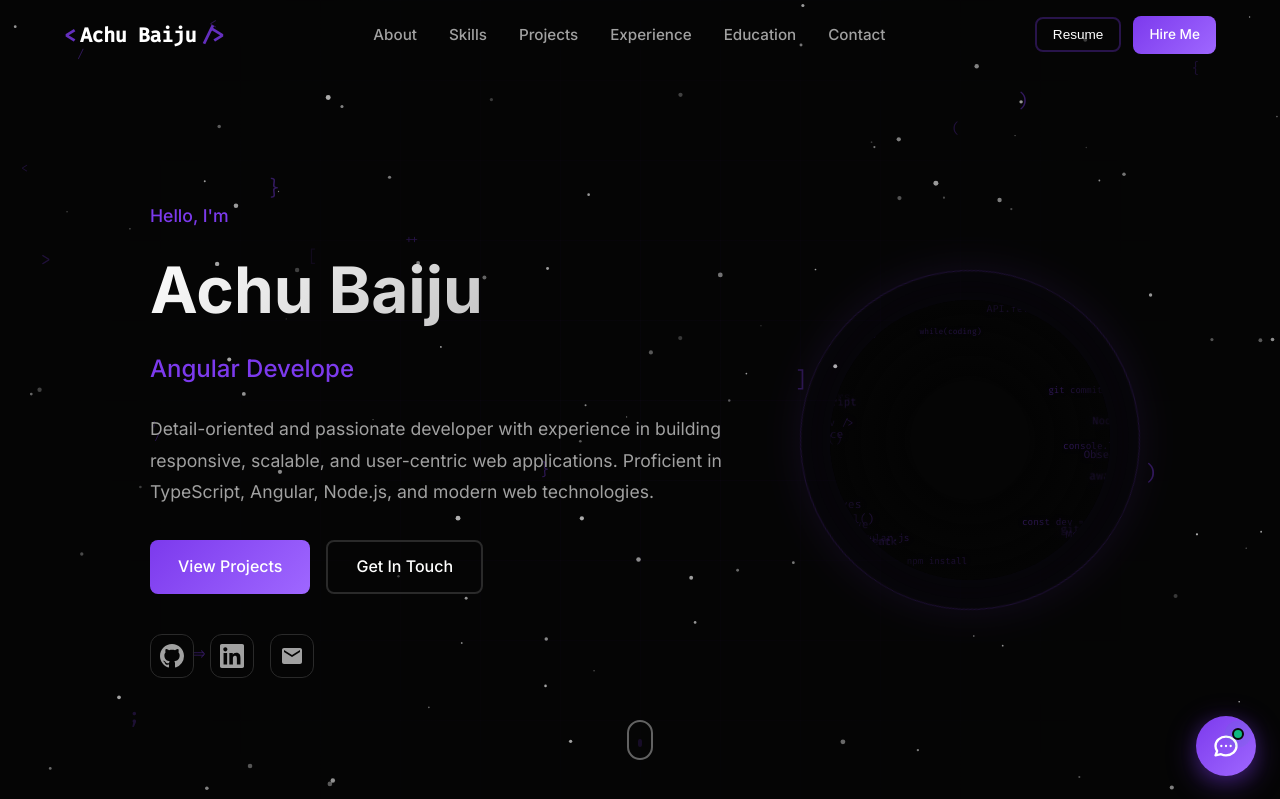
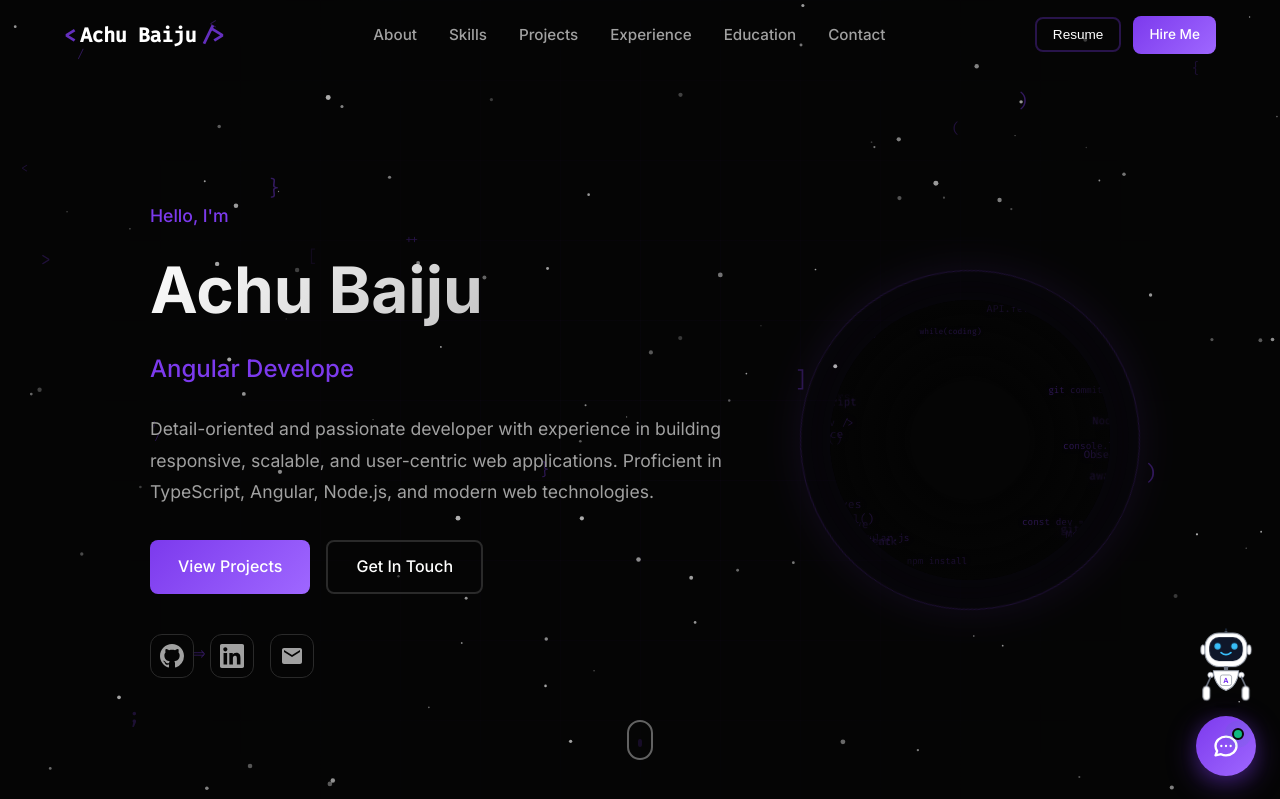
Before and after one commit to Achu-Kappithan/portfolio, an Angular app in the folder portfolio/: page / in a window 1280 px wide. Shown: the top 799 px of the page. Built offline with nearby package versions, Linux system fonts and the light colour scheme.

Commit message:
design: Add animated human-shaped robot hover above chat bubble trigger

```diff
--- a/portfolio/src/app/components/chatbot/chatbot.html
+++ b/portfolio/src/app/components/chatbot/chatbot.html
@@ -1,8 +1,70 @@
-<!-- Chatbot Trigger Button -->
+<!-- Chatbot Trigger Container -->
+<div class="chatbot-trigger-container" [class.chat-open]="isOpen()">
+  @if (!isOpen()) {
+    <!-- Hovering Robot Avatar above the trigger -->
+    <div class="chatbot-robot-avatar">
+      <!-- Speech bubble next to the robot -->
+      <div class="chatbot-tooltip">
+        <span>Ask me about Achu! 🤖</span>
+      </div>
+
+      <!-- The Hovering Robot SVG -->
+      <svg class="robot-svg" viewBox="0 0 100 120" xmlns="http://www.w3.org/2000/svg">
+        <!-- Shadow -->
+        <ellipse class="robot-shadow" cx="50" cy="114" rx="16" ry="3" fill="#000000" opacity="0.25" />
+
+        <!-- Animated Group (Head, Body, Arms) -->
+        <g class="robot-body-group">
+          <!-- Ears -->
+          <ellipse cx="17" cy="34" rx="3" ry="7" fill="#ffffff" stroke="#9ca3af" stroke-width="1" />
+          <ellipse cx="83" cy="34" rx="3" ry="7" fill="#ffffff" stroke="#9ca3af" stroke-width="1" />
+
+          <!-- Head Outer -->
+          <rect x="20" y="10" width="60" height="48" rx="20" fill="#ffffff" stroke="#9ca3af" stroke-width="1.5" />
+          <!-- Camera on top -->
+          <rect x="48" y="7" width="4" height="3" rx="1" fill="#4b5563" />
+          <circle cx="50" cy="5" r="1.5" fill="#1e293b" />
+
+          <!-- Face Visor -->
+          <rect x="26" y="16" width="48" height="34" rx="14" fill="#0f172a" />
+
+          <!-- Glowing Eyes -->
+          <circle cx="38" cy="29" r="4.5" fill="#38bdf8" class="robot-eyes" />
+          <circle cx="62" cy="29" r="4.5" fill="#38bdf8" class="robot-eyes" />
+
+          <!-- Smiling Mouth -->
+          <path d="M 43 38 Q 50 44 57 38" fill="none" stroke="#38bdf8" stroke-width="2.5" stroke-linecap="round" />
+
+          <!-- Neck -->
+          <rect x="47" y="58" width="6" height="5" rx="1" fill="#6b7280" />
+
+          <!-- Shoulders -->
+          <circle cx="28" cy="70" r="4" fill="#ffffff" stroke="#9ca3af" stroke-width="1" />
+          <circle cx="72" cy="70" r="4" fill="#ffffff" stroke="#9ca3af" stroke-width="1" />
+
+          <!-- Torso Shield -->
+          <path d="M 32 64 L 68 64 C 68 64 68 86 50 92 C 32 86 32 64 32 64 Z" fill="#ffffff" stroke="#9ca3af" stroke-width="1.5" />
+          <!-- Torso Emblem Box -->
+          <rect x="42" y="70" width="16" height="15" rx="3" fill="none" stroke="#9ca3af" stroke-width="1.2" />
+          <!-- Letter 'A' (Customized for Achu!) -->
+          <text x="50" y="82" font-family="'Inter', sans-serif" font-weight="800" font-size="10" fill="#7C3AED" text-anchor="middle">A</text>
+
+          <!-- Arm Bars -->
+          <line class="left-arm" x1="28" y1="73" x2="22" y2="86" stroke="#6b7280" stroke-width="2.5" stroke-linecap="round" />
+          <line class="right-arm" x1="72" y1="73" x2="78" y2="86" stroke="#6b7280" stroke-width="2.5" stroke-linecap="round" />
+
+          <!-- Hands (Pills) -->
+          <rect class="left-hand" x="17" y="86" width="10" height="20" rx="5" fill="#ffffff" stroke="#9ca3af" stroke-width="1.2" />
+          <rect class="right-hand" x="73" y="86" width="10" height="20" rx="5" fill="#ffffff" stroke="#9ca3af" stroke-width="1.2" />
+        </g>
+      </svg>
+    </div>
+  }
+
   <button class="chatbot-trigger" (click)="toggleChat()" [class.active]="isOpen()" aria-label="Open career assistant chat">
     <div class="trigger-icon-container">
       @if (!isOpen()) {
-      <!-- Chat bubble icon -->
+        <!-- Chat bubble message icon -->
         <svg class="trigger-icon" xmlns="http://www.w3.org/2000/svg" fill="none" viewBox="0 0 24 24" stroke="currentColor" stroke-width="2">
           <path stroke-linecap="round" stroke-linejoin="round" d="M8 12h.01M12 12h.01M16 12h.01M21 12c0 4.418-4.03 8-9 8a9.863 9.863 0 01-4.255-.949L3 20l1.395-3.72C3.512 15.042 3 13.574 3 12c0-4.418 4.03-8 9-8s9 3.582 9 8z" />
         </svg>
@@ -15,6 +77,7 @@
       }
     </div>
   </button>
+</div>
 
 <!-- Chat Window -->
 <div class="chatbot-window glass-card" [class.open]="isOpen()">
--- a/portfolio/src/app/components/chatbot/chatbot.scss
+++ b/portfolio/src/app/components/chatbot/chatbot.scss
@@ -1,16 +1,104 @@
 // Chatbot Component SCSS
 
-.chatbot-trigger {
+.chatbot-trigger-container {
   position: fixed;
   bottom: 24px;
   right: 24px;
+  z-index: 1000;
+  display: flex;
+  align-items: center;
+  transition: all 0.3s ease;
+
+  &.chat-open {
+    pointer-events: none;
+
+    .chatbot-trigger {
+      pointer-events: auto;
+    }
+  }
+}
+
+.chatbot-robot-avatar {
+  position: absolute;
+  bottom: 66px; // Sit directly above the trigger button
+  right: -5px; // Align center relative to trigger button
+  width: 70px;
+  height: 84px;
+  display: flex;
+  justify-content: center;
+  align-items: center;
+  pointer-events: none;
+}
+
+.robot-svg {
+  width: 100%;
+  height: 100%;
+}
+
+.robot-body-group {
+  transform-origin: 50% 90px;
+  animation: robot-float-avatar 3s ease-in-out infinite;
+}
+
+.robot-shadow {
+  transform-origin: 50% 114px;
+  animation: robot-shadow-avatar 3s ease-in-out infinite;
+}
+
+.robot-eyes {
+  transform-origin: 50% 29px;
+  animation: robot-blink 4s infinite;
+}
+
+.left-arm, .left-hand {
+  transform-origin: 28px 70px;
+  animation: left-arm-sway 3s ease-in-out infinite;
+}
+
+.right-arm, .right-hand {
+  transform-origin: 72px 70px;
+  animation: right-arm-sway 3s ease-in-out infinite;
+}
+
+.chatbot-tooltip {
+  position: absolute;
+  right: 76px;
+  top: 15px; // Align vertically with robot head/visor
+  white-space: nowrap;
+  background: rgba(17, 17, 17, 0.9);
+  backdrop-filter: blur(10px);
+  -webkit-backdrop-filter: blur(10px);
+  border: 1px solid var(--glass-border);
+  padding: 8px 16px;
+  border-radius: 20px;
+  box-shadow: 0 4px 15px rgba(0, 0, 0, 0.3);
+  pointer-events: none;
+  font-size: 0.8rem;
+  font-weight: 500;
+  color: var(--text-primary);
+  animation: tooltip-fade-in 0.5s cubic-bezier(0.175, 0.885, 0.32, 1.275) forwards, tooltip-float 3s ease-in-out infinite;
+
+  &::after {
+    content: '';
+    position: absolute;
+    right: -5px;
+    top: 50%;
+    transform: translateY(-50%) rotate(45deg);
+    width: 8px;
+    height: 8px;
+    background: rgba(17, 17, 17, 0.9);
+    border-top: 1px solid var(--glass-border);
+    border-right: 1px solid var(--glass-border);
+  }
+}
+
+.chatbot-trigger {
   width: 60px;
   height: 60px;
   border-radius: 50%;
   background: var(--gradient);
   border: none;
   cursor: pointer;
-  z-index: 1000;
   display: flex;
   align-items: center;
   justify-content: center;
@@ -472,13 +560,91 @@
   }
 }
 
+@keyframes tooltip-fade-in {
+  from {
+    opacity: 0;
+    transform: translateX(12px);
+  }
+  to {
+    opacity: 1;
+    transform: translateX(0);
+  }
+}
+
+@keyframes tooltip-float {
+  0%, 100% {
+    transform: translateY(0);
+  }
+  50% {
+    transform: translateY(-3px);
+  }
+}
+
+@keyframes left-arm-sway {
+  0%, 100% {
+    transform: rotate(0deg);
+  }
+  50% {
+    transform: rotate(4deg);
+  }
+}
+
+@keyframes right-arm-sway {
+  0%, 100% {
+    transform: rotate(0deg);
+  }
+  50% {
+    transform: rotate(-4deg);
+  }
+}
+
+@keyframes robot-float-avatar {
+  0%, 100% {
+    transform: translateY(0);
+  }
+  50% {
+    transform: translateY(-8px);
+  }
+}
+
+@keyframes robot-shadow-avatar {
+  0%, 100% {
+    transform: scale(1);
+    opacity: 0.25;
+  }
+  50% {
+    transform: scale(0.75);
+    opacity: 0.12;
+  }
+}
+
+@keyframes robot-blink {
+  0%, 95%, 100% {
+    transform: scaleY(1);
+  }
+  97.5% {
+    transform: scaleY(0.1);
+  }
+}
+
 // Mobile responsiveness
 @media (max-width: 480px) {
-  .chatbot-trigger {
+  .chatbot-trigger-container {
     bottom: 16px;
     right: 16px;
+  }
+
+  .chatbot-trigger {
     width: 54px;
     height: 54px;
+  }
+
+  .chatbot-tooltip {
+    display: none; // Hide tooltip on mobile to avoid overcrowding screen
+  }
+
+  .chatbot-robot-avatar {
+    display: none; // Hide robot avatar on mobile screen sizes
   }
 
   .chatbot-window {
```
Lines whose indentation alone changed are shown as unchanged.
